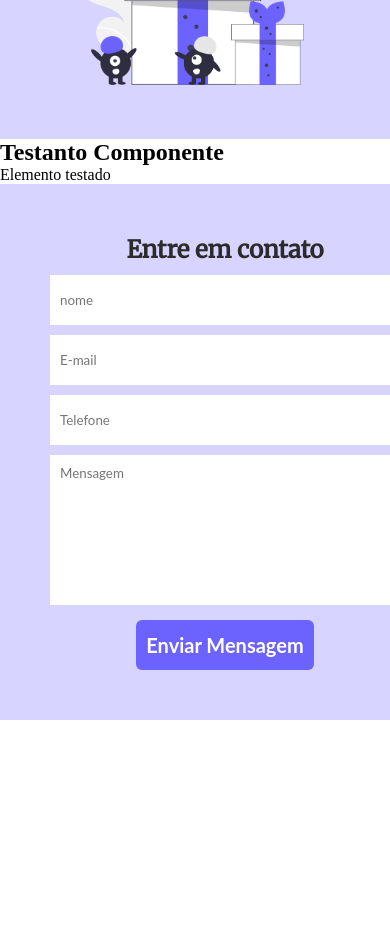
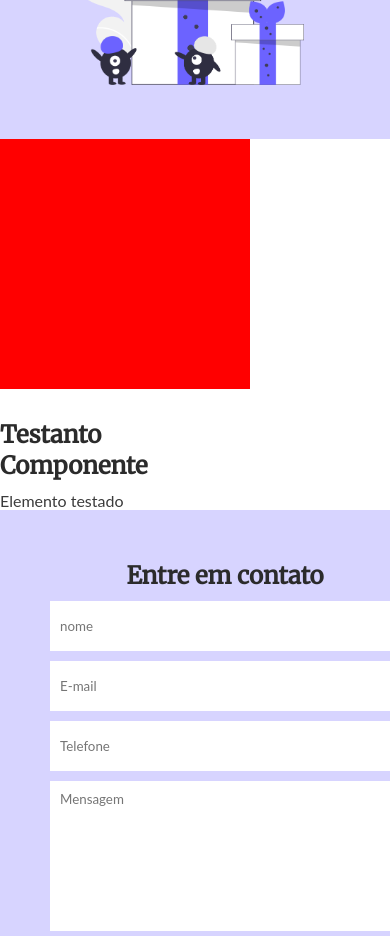
Before and after one commit to igords-goncalves/desafio-3-codelandia, a React (Create React App) app: page / in a window 390 px wide. Shown: the part 800-1736 px from the top of the page. Before the commit the page ends 1520 px from the top, so only its background shows below. Built offline with nearby package versions, Linux system fonts and the light colour scheme.

Commit message:
refact(cards) give style to component
Giving style to component cards and import css file

```diff
--- a/src/components/main/cards/Cards.css
+++ b/src/components/main/cards/Cards.css
@@ -0,0 +1,76 @@
+
+.cards {
+    display: flex;
+    flex-direction: row;
+    flex-wrap: wrap;
+
+}
+
+.box {
+    margin: 0 0 50px 50px;
+}
+
+.color-red {
+    background-color: #FF0000;
+    width: 250px;
+    height: 250px;
+}
+.color-green {
+    background-color: #008000;
+    width: 250px;
+    height: 250px;
+}
+.color-yellow {
+    background-color: #FFFF00;
+    width: 250px;
+    height: 250px;
+}
+.color-blue {
+    background-color: #0000FF;
+    height: 250px;
+    width: 250px;
+}
+.color-orange {
+    background-color: #FFA500;
+    height: 250px;
+    width: 250px;
+}
+.color-purple {
+    background-color: #800080;
+    height: 250px;
+    width: 250px;
+}
+.color-black {
+    background-color: #000;
+    height: 250px;
+    width: 250px;
+}
+.color-white {
+    background-color: #fff;
+    border: 0.5px solid #d4d4d4;
+    height: 250px;
+    width: 250px;
+}
+
+.descript {
+    width: 250px;
+    margin: 30px 0 0 0;
+}
+
+.descript h2 {
+    color: var(--title);
+    font-family: var(--font-title);
+}
+
+.descript p {
+    margin: 10px 0 0 0;
+    color: var(--text-descript);
+    font-family: var(--font-text);
+    font-size: 1em;
+}
+
+@media (max-width:1035px) {
+    .cards {
+        margin: 0 100px 0 0;
+    }
+}
--- a/src/components/main/cards/Cards.jsx
+++ b/src/components/main/cards/Cards.jsx
@@ -1,4 +1,5 @@
 import React from "react";
+import './Cards.css'
 
 const Cards = (props) => {
     return (
```
